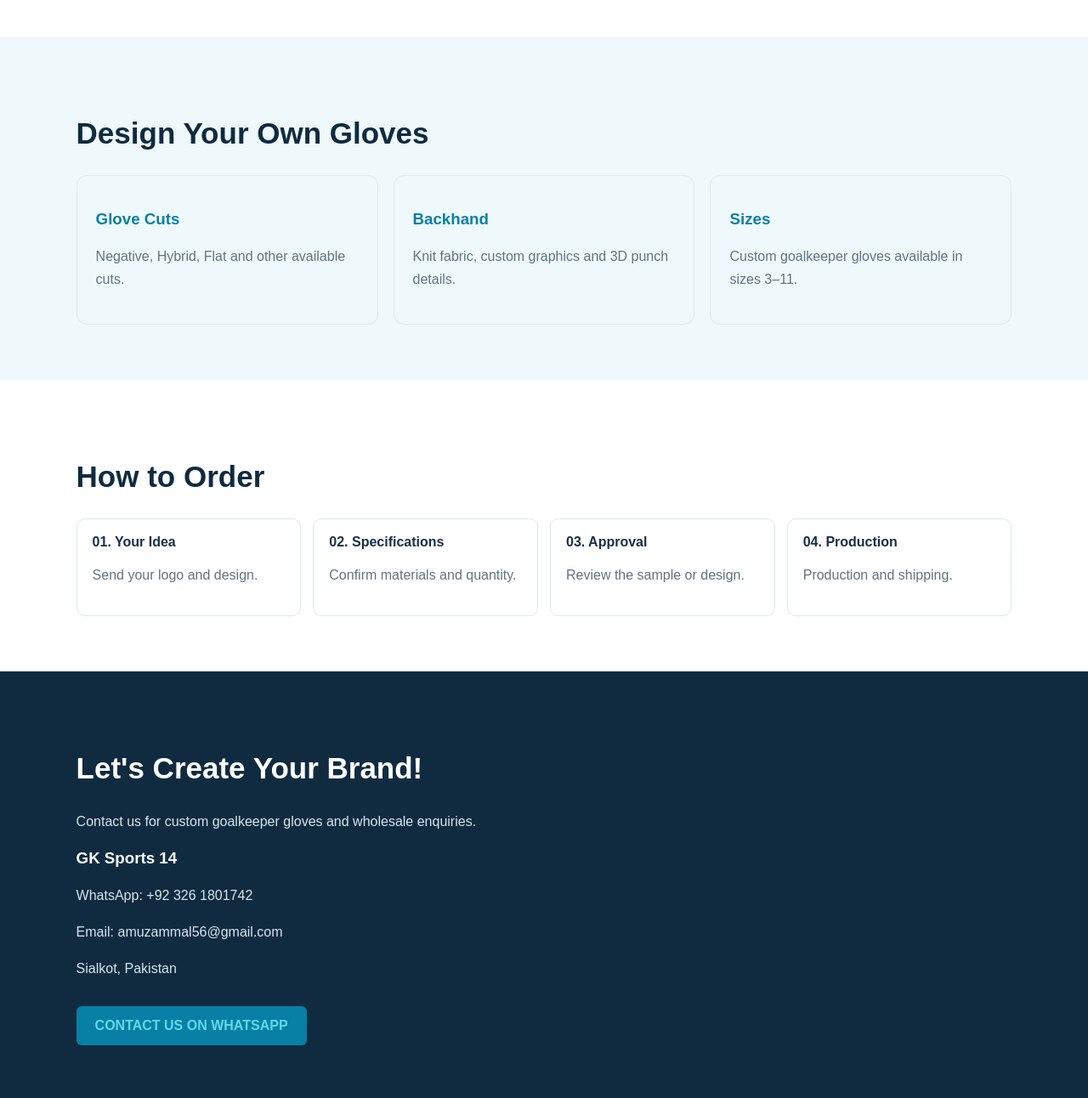
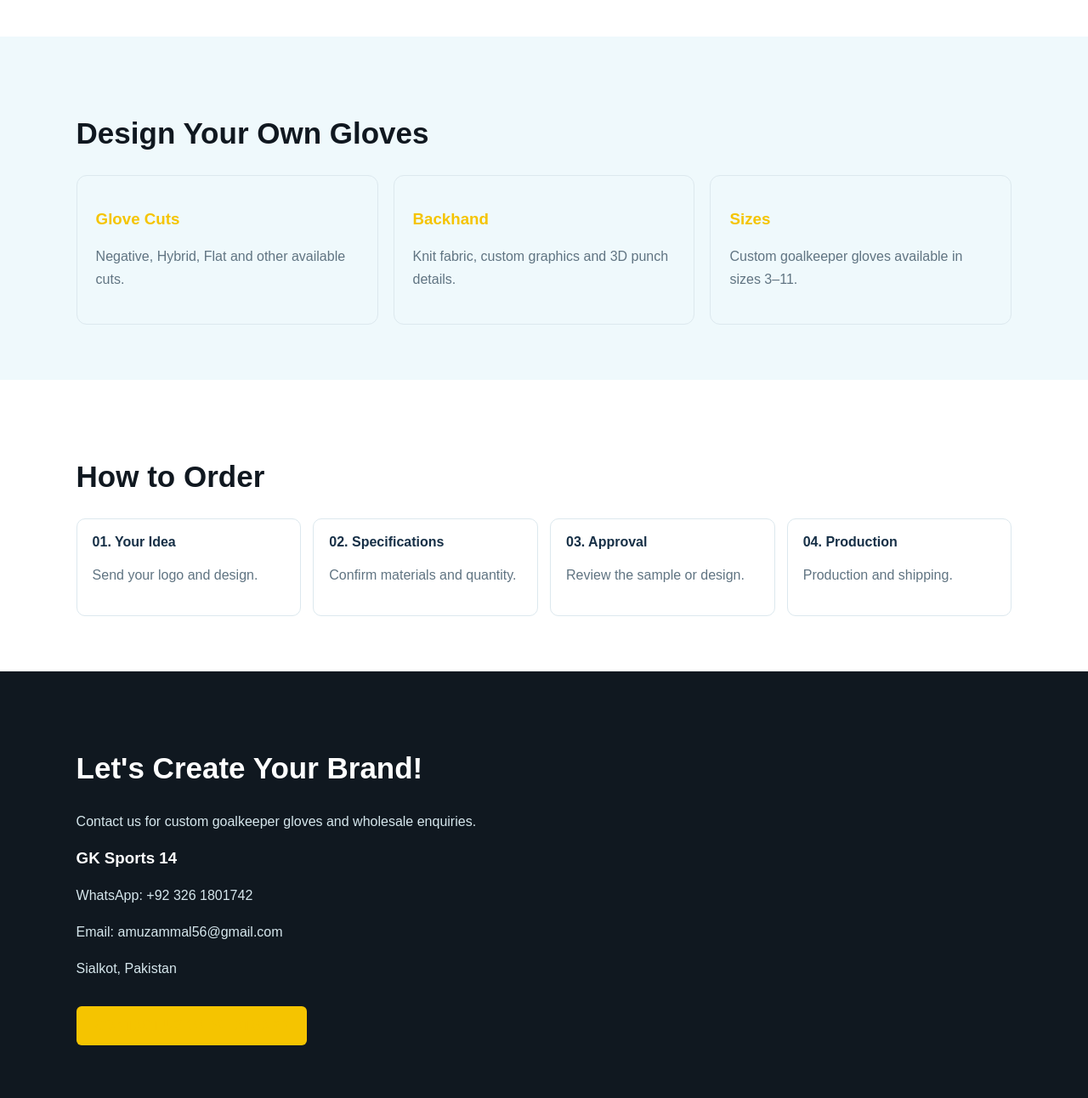
Before and after one commit to Gksports14/gksports14-website, a plain HTML site: page index.html in a window 1280 px wide. Shown: the part 1040-2332 px from the top of the page at 85% size. Drawn offline with Linux system fonts and the light colour scheme.

Commit message:
Update index.html

```diff
--- a/index.html
+++ b/index.html
@@ -17,20 +17,20 @@ nav a{margin-left:16px;text-decoration:none;color:#173047;font-weight:bold;font-
 h1{font-size:clamp(38px,6vw,65px);line-height:1.05;margin:15px 0;color:#102b40}
 h1 span{color:#087fa5}
 p{line-height:1.7;color:#607482}
-.btn{display:inline-block;background:#087fa5;color:white;padding:14px 22px;border-radius:6px;text-decoration:none;font-weight:bold;margin-top:15px}
+.btn{display:inline-block;background:#f5c400;color:white;padding:14px 22px;border-radius:6px;text-decoration:none;font-weight:bold;margin-top:15px}
 .hero img{width:100%;border-radius:14px}
 section{padding:65px 7%}
-h2{font-size:35px;color:#102b40}
+h2{font-size:35px;color:#101820}
 .features{display:grid;grid-template-columns:repeat(3,1fr);gap:18px}
 .card{padding:22px;border:1px solid #dce8ee;border-radius:12px}
-.card h3{color:#087fa5}
+.card h3{color:#f5c400}
 .blue{background:#eff9fc}
 .steps{display:grid;grid-template-columns:repeat(4,1fr);gap:14px}
 .step{background:white;padding:18px;border-radius:10px;border:1px solid #dce8ee}
-.contact{background:#102b40;color:white}
+.contact{background:#101820;color:white}
 .contact h2,.contact h3{color:white}
 .contact p{color:#d6e7ed}
-.contact a{color:#61d9ec}
+.contact a{color:#f5c400}
 footer{background:#07131e;color:white;padding:25px;text-align:center}
 @media(max-width:700px){
 .hero{grid-template-columns:1fr}
```
